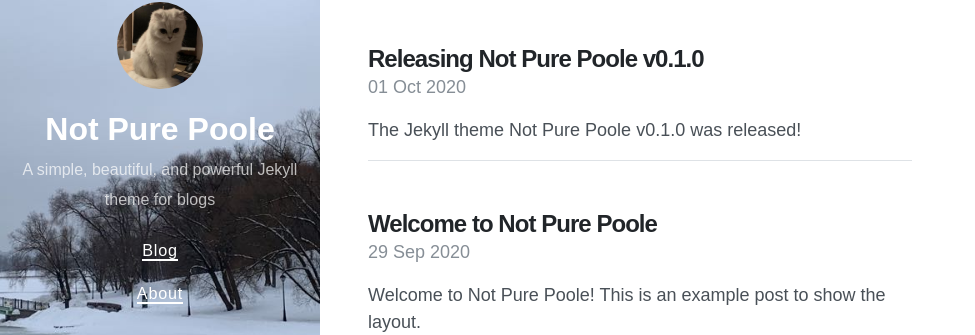
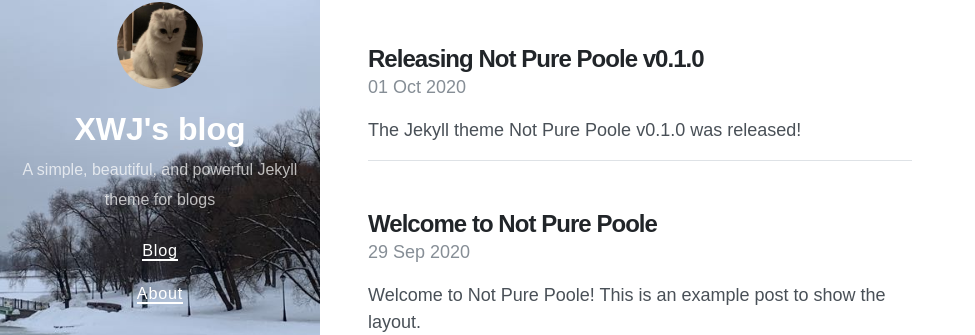
Before and after one commit to xwj106/xwjdegerenboke, a Jekyll site: the page built from index.html, in a window 1280 px wide. Shown: the part 254-589 px from the top of the page, without its empty margins (0-975 px from the left). Built offline with Jekyll 4.4.1, drawn with Linux system fonts in a browser that asks for light colours; nearby versions of some CDN libraries; the list of posts is cut into pages by our own code.

Commit message:
Update _config.yml

```diff
--- a/_config.yml
+++ b/_config.yml
@@ -1,5 +1,5 @@
 # Setup
-title: Not Pure Poole
+title: XWJ's blog
 description: A simple, beautiful, and powerful Jekyll theme for blogs
 url: https://vszhub.github.io
 avatar: /avatar.jpeg
```
